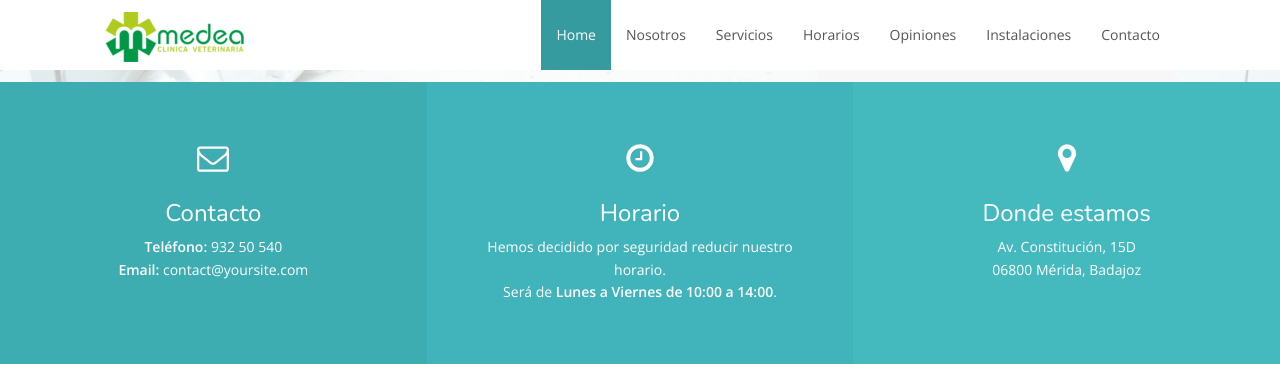
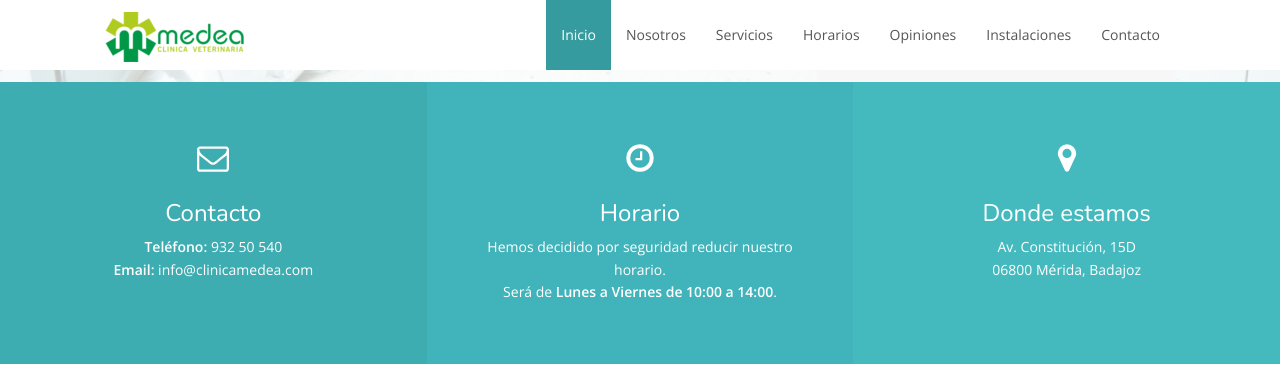
Before and after one commit to clinicaMedea/clinicamedea.github.io, a Jekyll site: the page built from index.html, in a window 1280 px wide and 900 px high, scrolled down 464 px. Shown: the top 368 px of the window. Built offline with Jekyll 4.4.1, drawn with Linux system fonts in a browser that asks for light colours; nearby versions of some CDN libraries; some of the changed text lies outside the part shown.

Commit message:
Remove typos

```diff
--- a/_config.yml
+++ b/_config.yml
@@ -18,7 +18,7 @@ api_token: # Enter API token here
 contact:
     phone: 932 50 540
     emergency: 931 53 234
-    email: contact@yoursite.com
+    email: info@clinicamedea.com
     address: Av. Constitución, 15D <br> 06800 Mérida, Badajoz
 
 # Opening hours
--- a/_includes/header.html
+++ b/_includes/header.html
@@ -15,7 +15,7 @@
         <!-- Collect the nav links, forms, and other content for toggling -->
         <div class="collapse navbar-collapse scrollspy" id="bs-example-navbar-collapse-1">
             <ul class="nav navbar-nav navbar-right">
-                <li><a class="scroll" href="#top">Home</a></li>
+                <li><a class="scroll" href="#top">Inicio</a></li>
                 <li><a class="scroll" href="#about">Nosotros</a></li>
                 <li><a class="scroll" href="#treatments">Servicios</a></li>
                 <li><a class="scroll" href="#team">Horarios</a></li>
--- a/_layouts/default.html
+++ b/_layouts/default.html
@@ -16,7 +16,6 @@
     {% endif %}
 
     <script src="//ajax.googleapis.com/ajax/libs/jquery/2.1.4/jquery.min.js"></script>
-    <script src="//maps.googleapis.com/maps/api/js?sensor=false"></script>
     <script src="{{ site.baseurl }}/js/all.min.js"></script>
 </body>
 </html>
--- a/index.html
+++ b/index.html
@@ -185,7 +185,7 @@ End Our team -->
 <!-- Start Gallery -->
 <div id="gallery" class="gallery">
 
-    <h2 class="section-title">Gallery</h2>
+    <h2 class="section-title">Nuestras instalaciones</h2>
 
     {% for imagesnumber in (1..45) %}
         <a href="{{ site.baseurl }}/img/gallery/large/Medea-{{ imagesnumber }}.jpg" class="gallery-item expandable-box image-link">
```
